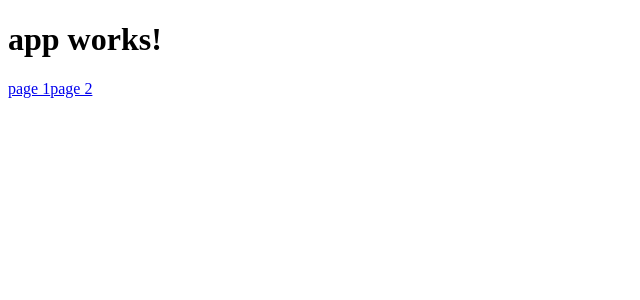
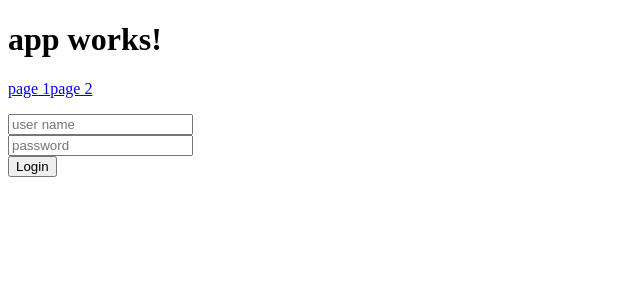
Before and after one commit to krasnoff/angular-2-getting-started, an Angular app: page /login in a window 1280 px wide. Before the commit this address led to /. Shown: the top 300 px of the page, without its empty margins (0-640 px from the left). Built offline with nearby package versions, Linux system fonts and the light colour scheme.

Commit message:
start adding autentication

```diff
--- /dev/null
+++ b/src/app/authenticated.guard.ts
@@ -0,0 +1,15 @@
+import { Injectable } from '@angular/core';
+import { CanActivate, ActivatedRouteSnapshot, RouterStateSnapshot, Router } from '@angular/router';
+import { Observable } from 'rxjs/Observable';
+
+@Injectable()
+export class AuthenticatedGuard implements CanActivate {
+  constructor(private router: Router) {}
+
+  canActivate(
+    next: ActivatedRouteSnapshot,
+    state: RouterStateSnapshot): Observable<boolean> | Promise<boolean> | boolean {
+    this.router.navigate(["/login"]);
+    return false;
+  }
+}
--- /dev/null
+++ b/src/app/login/login.component.html
@@ -0,0 +1,5 @@
+<p>
+    <input placeholder="user name" type="text" [formControl]="txtUserName"><br>
+    <input placeholder="password" type="password" [formControl]="txtPassword"><br>
+    <button (click)="doLogin($event)">Login</button>
+  </p>
--- /dev/null
+++ b/src/app/login/login.component.ts
@@ -0,0 +1,23 @@
+import { Component, OnInit } from '@angular/core';
+import {FormControl} from '@angular/forms';
+
+@Component({
+  selector: 'app-login',
+  templateUrl: './login.component.html',
+  styleUrls: ['./login.component.css']
+})
+export class LoginComponent implements OnInit {
+
+  txtUserName = new FormControl();
+  txtPassword = new FormControl();
+
+  constructor() { }
+
+  ngOnInit() {
+  }
+
+  doLogin(val: any): void {
+    debugger;
+  }
+
+}
```
Also changed, not shown: src/app/app.module.ts (+10 -4 lines), src/app/login/login.component.css (added), 2 other files (tests, documents, lock files or other folders).
